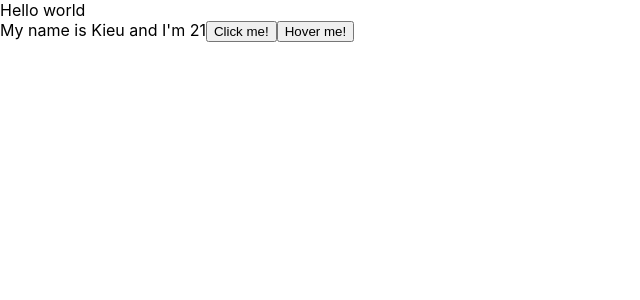
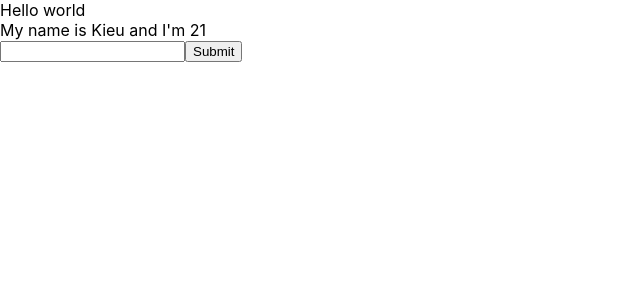
Before and after one commit to tedvkieu/ReactJS_Basic, a React (Create React App) app: page / in a window 1280 px wide. Shown: the top 300 px of the page, without its empty margins (0-640 px from the left). Built offline with nearby package versions, Linux system fonts and the light colour scheme.

Commit message:
#21 Form With React

```diff
--- a/src/components/MyComponent.js
+++ b/src/components/MyComponent.js
@@ -9,7 +9,7 @@
 
     handleClick = (event) => {
         console.log('click me my button');
-        console.log('My name is ', this.state.name);
+        console.log('Random', this.state.name);
         this.setState({
             name: 'HAnh',
             age: Math.floor(Math.random() * 100 + 1),
@@ -18,18 +18,28 @@
     handleOnMoverOver(event) {
         console.log(event);
     }
+
+    handleOnChangeInput = (event) => {
+        this.setState({
+            name: event.target.value,
+        });
+    };
+    handleOnSubmit = (event) => {
+        event.preventDefault();
+        console.log(this.state);
+    };
     //JSX : chỉ có React có. Cho phép code JS ngay trong HTML
     render() {
         return (
             <div>
                 My name is {this.state.name} and I'm {this.state.age}
-                <button
-                    onClick={(event) => {
-                        this.handleClick(event);
-                    }}>
-                    Click me!
-                </button>
-                <button onMouseOver={this.handleOnMoverOver}>Hover me!</button>
+                <form onSubmit={(event) => this.handleOnSubmit(event)}>
+                    <input
+                        typr="text"
+                        onChange={(event) => this.handleOnChangeInput(event)}
+                    />
+                    <button>Submit</button>
+                </form>
             </div>
         );
     }
```
